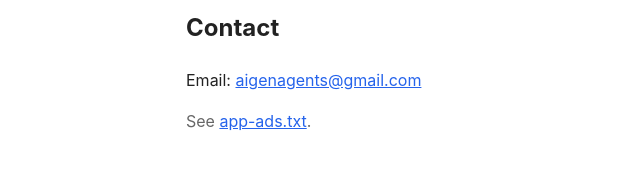
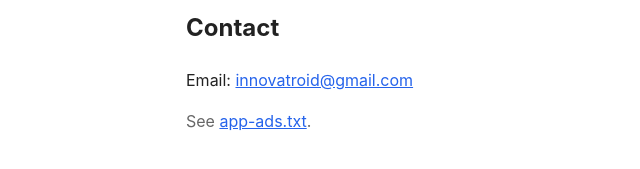
Before and after one commit to mokshgiri/mokshgiri.github.io, a plain HTML site: page index.html in a window 1280 px wide. Shown: the part 287-456 px from the top of the page, 134-774 px from the left. Drawn offline with Linux system fonts and the light colour scheme.

Commit message:
Update contact email

```diff
--- a/index.html
+++ b/index.html
@@ -19,7 +19,7 @@ a{color:#2563eb}
   <li>ShieldVPN: Fast & Secure VPN</li>
 </ul>
 <h2>Contact</h2>
-<p>Email: <a href="mailto:aigenagents@gmail.com">aigenagents@gmail.com</a></p>
+<p>Email: <a href="mailto:innovatroid@gmail.com">innovatroid@gmail.com</a></p>
 <p class="muted">See <a href="/app-ads.txt">app-ads.txt</a>.</p>
 </body>
 </html>
```
